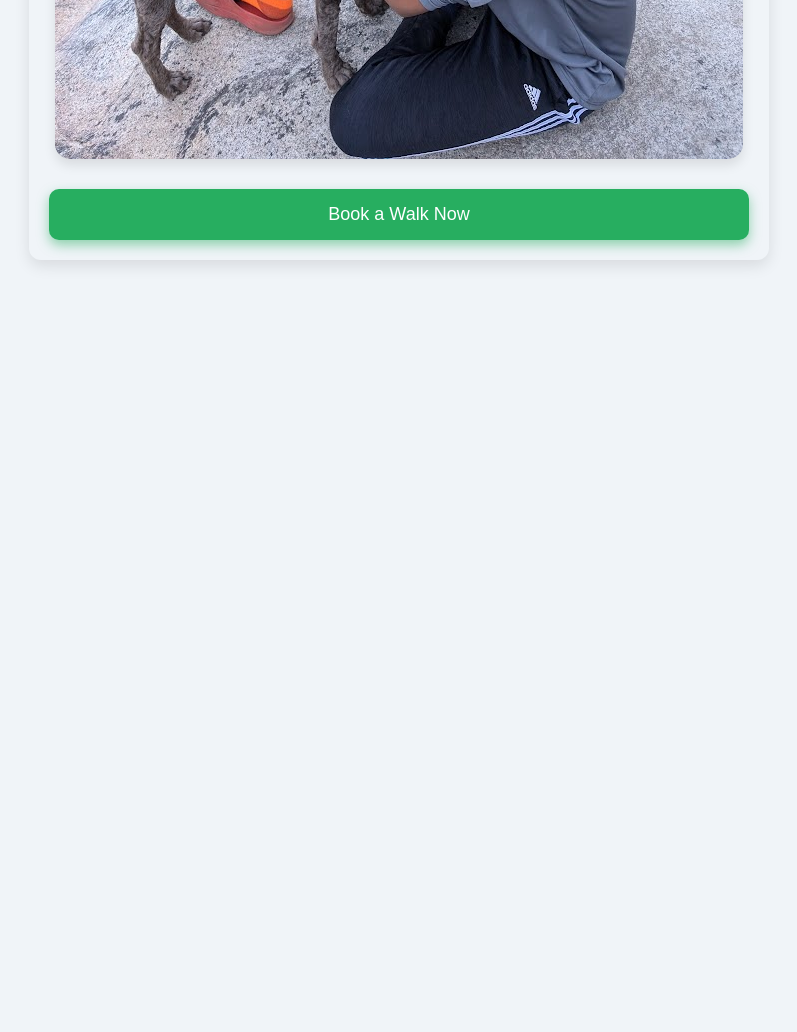
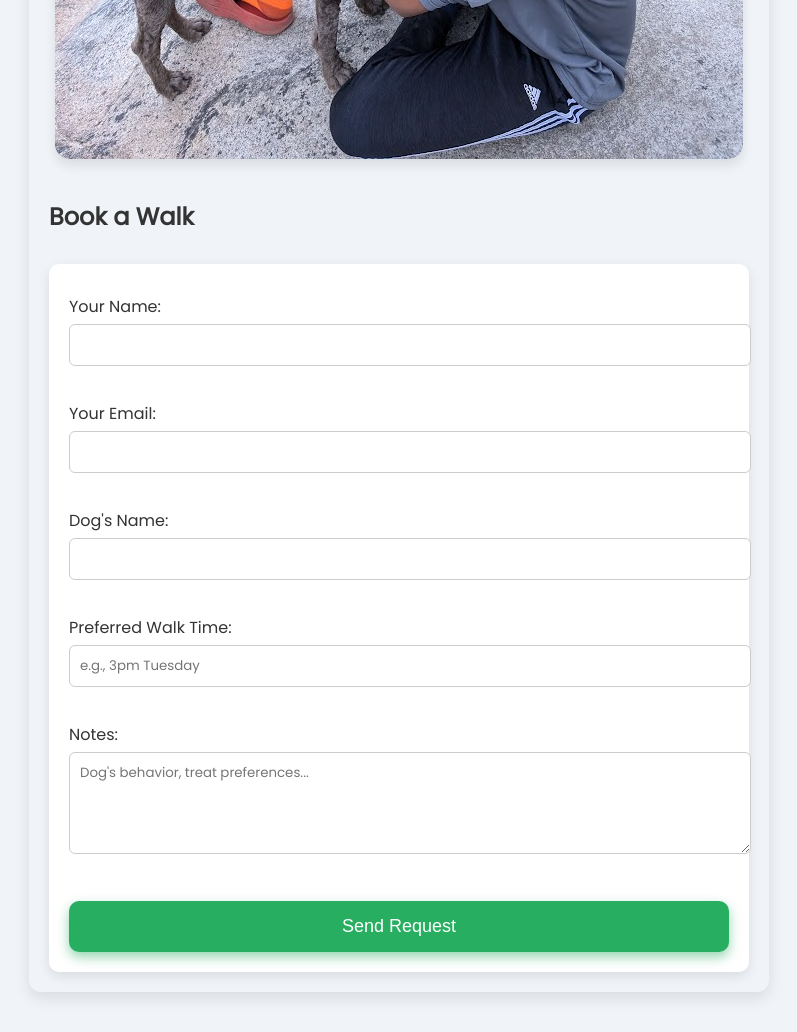
Before and after one commit to aw3s0m315t/dog-walking, a plain HTML site: page index.html in a window 1280 px wide. Shown: the part 1447-2479 px from the top of the page, without its empty margins (241-1038 px from the left). Before the commit the page ends 1747 px from the top, so only its background shows below. Drawn offline with Linux system fonts and the light colour scheme.

Commit message:
Update index.html

```diff
--- a/index.html
+++ b/index.html
@@ -4,7 +4,6 @@
   <meta charset="UTF-8" />
   <meta name="viewport" content="width=device-width, initial-scale=1" />
   <title>Dog Walking SF - Ishwar Sikha</title>
-  <!-- Load Google Font -->
   <link href="https://fonts.googleapis.com/css2?family=Poppins&display=swap" rel="stylesheet" />
   <style>
     body {
@@ -38,7 +37,7 @@
       margin: 0 auto 30px;
       box-shadow: 0 6px 12px rgba(0,0,0,0.1);
     }
-    button {
+    button, button[type="submit"] {
       display: block;
       background-color: #27ae60;
       border: none;
@@ -50,14 +49,34 @@
       cursor: pointer;
       transition: background-color 0.3s ease;
       box-shadow: 0 5px 12px rgba(39, 174, 96, 0.5);
+      margin-top: 15px;
     }
-    button:hover {
+    button:hover, button[type="submit"]:hover {
       background-color: #2ecc71;
     }
     .section-title {
       font-weight: 600;
       margin-bottom: 10px;
       color: #205030;
+    }
+    form {
+      background-color: #ffffff;
+      padding: 20px;
+      border-radius: 10px;
+      box-shadow: 0 4px 12px rgba(0,0,0,0.1);
+      margin-top: 30px;
+    }
+    input, textarea {
+      width: 100%;
+      padding: 10px;
+      border-radius: 6px;
+      border: 1px solid #ccc;
+      margin-top: 5px;
+      font-family: 'Poppins', sans-serif;
+    }
+    label {
+      margin-top: 10px;
+      display: block;
     }
   </style>
 </head>
@@ -86,6 +105,30 @@
 
   <img src="abby.jpg" alt="Abby, Ishwar's dog" />
 
-  <button onclick="window.location.href='mailto:aw3s0m315t@gmail.com?subject=Dog%20Walking%20Inquiry'">Book a Walk Now</button>
+  <!-- NEW Booking Form -->
+  <h2 style="margin-top:40px;">Book a Walk</h2>
+  <form action="https://formspree.io/f/xeokevvq" method="POST">
+    <label>Your Name:<br />
+      <input type="text" name="name" required />
+    </label><br />
+
+    <label>Your Email:<br />
+      <input type="email" name="email" required />
+    </label><br />
+
+    <label>Dog's Name:<br />
+      <input type="text" name="dog" required />
+    </label><br />
+
+    <label>Preferred Walk Time:<br />
+      <input type="text" name="time" placeholder="e.g., 3pm Tuesday" />
+    </label><br />
+
+    <label>Notes:<br />
+      <textarea name="message" rows="4" placeholder="Dog's behavior, treat preferences..."></textarea>
+    </label><br />
+
+    <button type="submit">Send Request</button>
+  </form>
 </body>
 </html>
```
